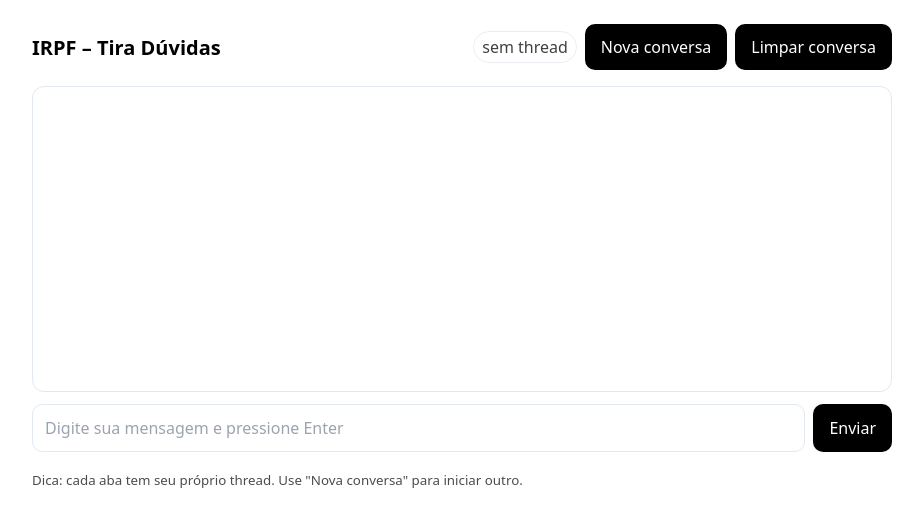
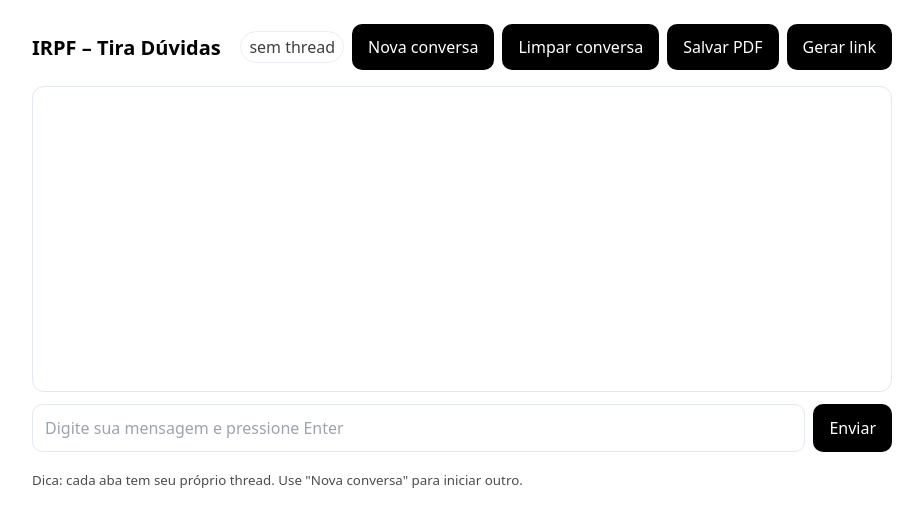
Before and after one commit to leandroteza-lang/IRPF, a website: page public/index.html in a window 1280 px wide. Shown: the whole page, without its empty margins (178-1101 px from the left). Drawn offline with Linux system fonts and the light colour scheme.

Commit message:
Update index.html

```diff
--- a/public/index.html
+++ b/public/index.html
@@ -44,6 +44,8 @@
         <span id="threadBadge" class="pill muted">sem thread</span>
         <button id="reset">Nova conversa</button>
         <button id="clear">Limpar conversa</button>
+        <button id="pdf">Salvar PDF</button>
+        <button id="share">Gerar link</button>
       </div>
     </header>
 
```
